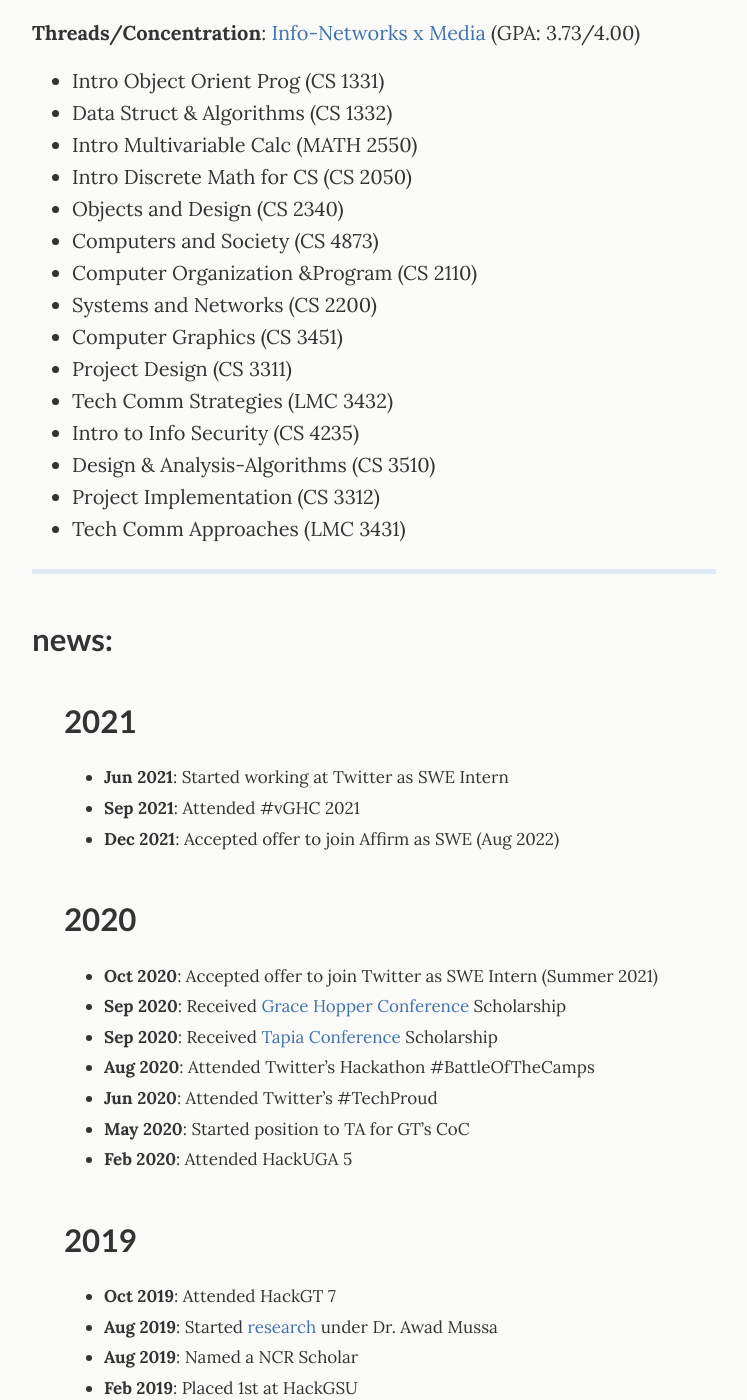
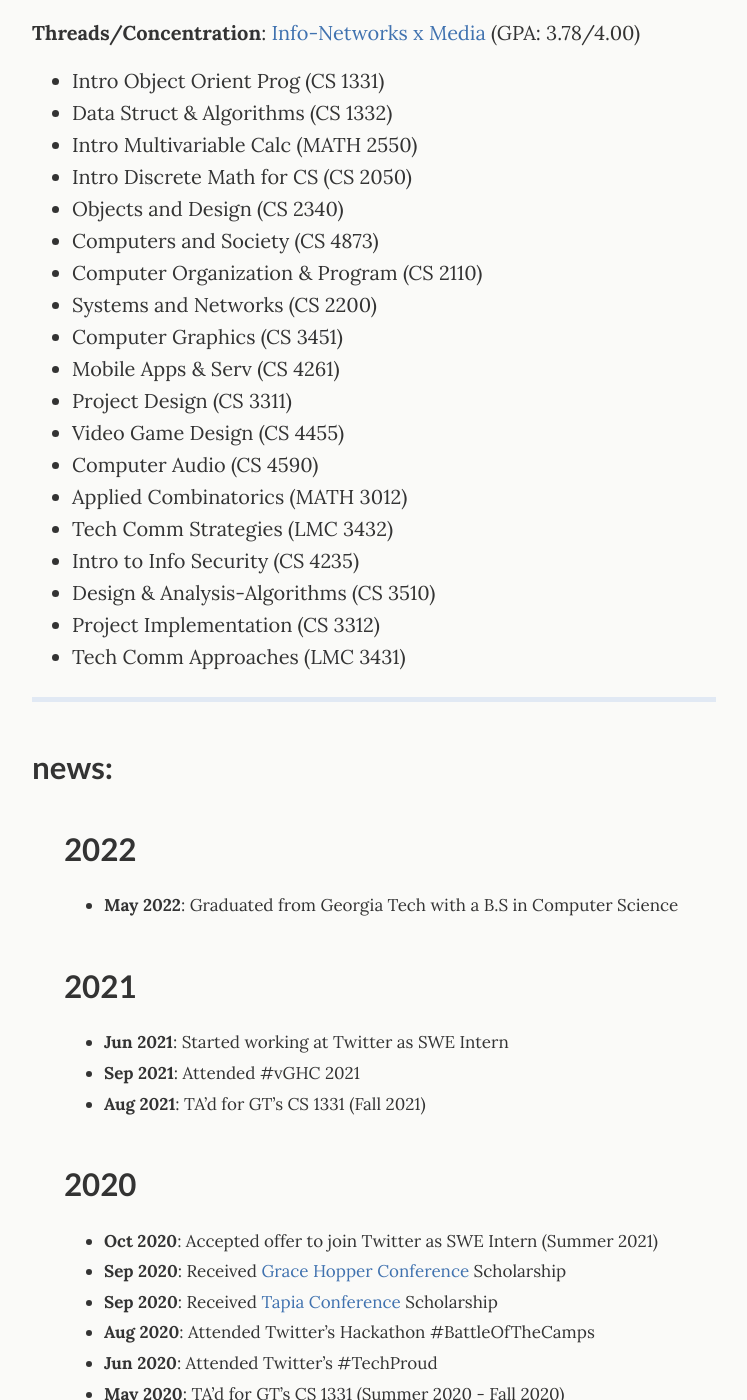
Before and after one commit to kellytran3k/kellytran3k.github.io, a Jekyll site: the page built from _pages/work.md, in a window 1280 px wide and 1400 px high, scrolled down 935 px. Shown: the whole window, without its empty margins (266-1013 px from the left). Built offline with Jekyll 4.4.1, drawn with Linux system fonts in a browser that asks for light colours.

```diff
--- a/_config.yml
+++ b/_config.yml
@@ -3,7 +3,7 @@
 # Site settings
 title: Kelly Tran               # used for the html title of every page
 desc: >
-  Software Engineer Intern @ Twitter, Teaching Assistant, and Computer Science student interested in the intersection of computing, ethics, media, and human-interaction.
+  Software Engineer
 
 url: http://kellytran3k.github.io      # put your website hosting url here
 baseurl: ''                 # the subpath of your site, e.g. /blog
--- a/_pages/work.md
+++ b/_pages/work.md
@@ -10,6 +10,7 @@ permalink: /work/
 
 <!-- logo sizes from LinkedIn should be adjusted to 0.5 to 0.5 -->
 <!-- ![](/assets/img/logos/twitter-logo.png) -->
+
 * **Software Engineer Intern (Twitter)**
   * worked on Android client to create media foundations feature to increase ads revenue and user engagement
 
@@ -26,7 +27,7 @@ permalink: /work/
 
 ## Relevant Course Work
 
-**Threads/Concentration**: [Info-Networks x Media](https://catalog.gatech.edu/programs/media-information-internetworks-computer-science-bs/) (GPA: 3.73/4.00)
+**Threads/Concentration**: [Info-Networks x Media](https://catalog.gatech.edu/programs/media-information-internetworks-computer-science-bs/) (GPA: 3.78/4.00)
 
 * Intro Object Orient Prog (CS 1331)
 * Data Struct & Algorithms (CS 1332)
@@ -34,25 +35,31 @@ permalink: /work/
 * Intro Discrete Math for CS (CS 2050)
 * Objects and Design (CS 2340)
 * Computers and Society (CS 4873)
-* Computer Organization &Program (CS 2110)
+* Computer Organization & Program (CS 2110)
 * Systems and Networks (CS 2200)
 * Computer Graphics (CS 3451)
+* Mobile Apps & Serv (CS 4261)
 * Project Design (CS 3311)
+* Video Game Design (CS 4455)
+* Computer Audio (CS 4590)
+* Applied Combinatorics (MATH 3012)
 * Tech Comm Strategies (LMC 3432)
 * Intro to Info Security (CS 4235)
 * Design & Analysis-Algorithms (CS 3510)
 * Project Implementation (CS 3312)
 * Tech Comm Approaches (LMC 3431)
 
-
 ---
 
 ## news:
 
+> ## 2022
+> - **May 2022**: Graduated from Georgia Tech with a B.S in Computer Science
+
 > ## 2021
 > - **Jun 2021**: Started working at Twitter as SWE Intern
 > - **Sep 2021**: Attended #vGHC 2021
-> - **Dec 2021**: Accepted offer to join Affirm as SWE (Aug 2022)
+> - **Aug 2021**: TA'd for GT's CS 1331 (Fall 2021)
 
 > ## 2020
 > - **Oct 2020**: Accepted offer to join Twitter as SWE Intern (Summer 2021)
@@ -60,7 +67,7 @@ permalink: /work/
 > - **Sep 2020**: Received [Tapia Conference](https://tapiaconference.cmd-it.org) Scholarship
 > - **Aug 2020**: Attended Twitter's Hackathon #BattleOfTheCamps
 > - **Jun 2020**: Attended Twitter's #TechProud
-> - **May 2020**: Started position to TA for GT's CoC
+> - **May 2020**: TA'd for GT's CS 1331 (Summer 2020 - Fall 2020)
 > - **Feb 2020**: Attended HackUGA 5
 
 > ## 2019
```
Also changed, not shown: _pages/about.md (+4 -4 lines), 2 other files.
